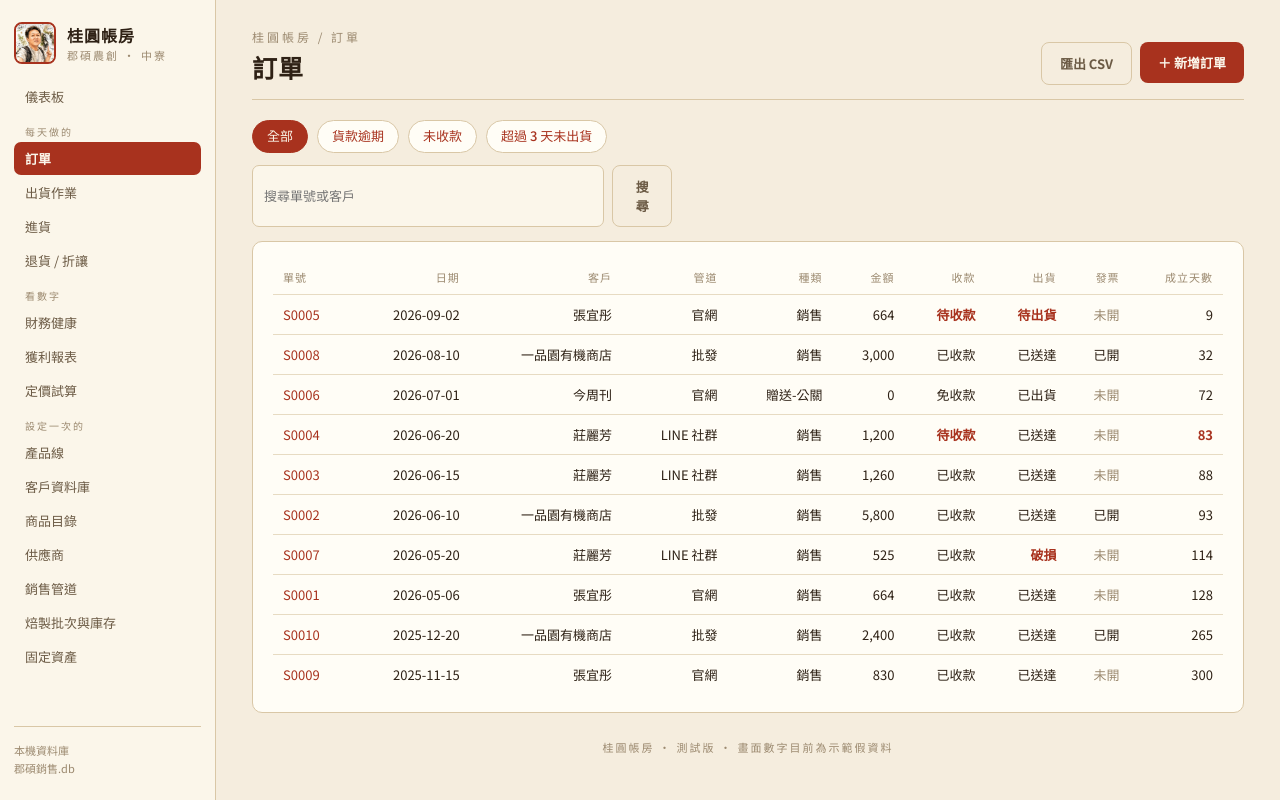
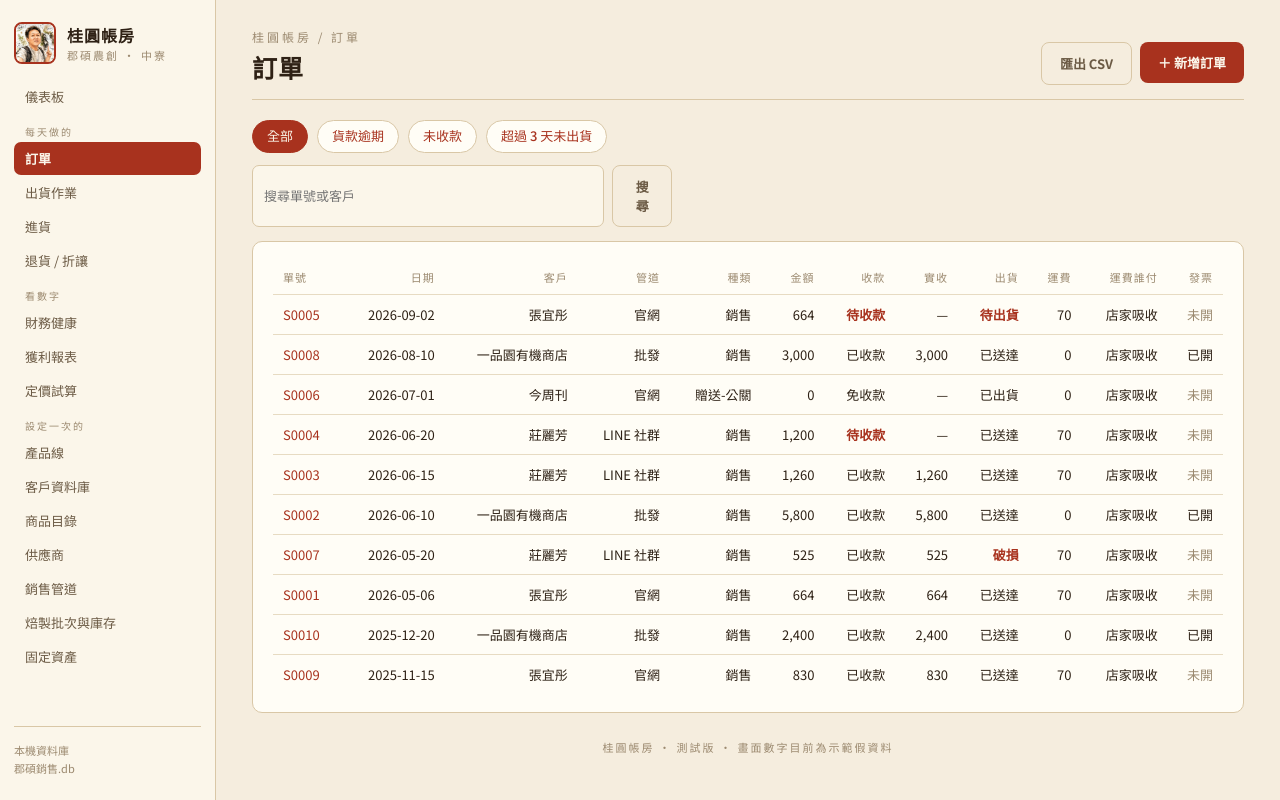
Before and after one commit to chihsuanwang/Jun-Shuo, a FastAPI app: page /orders in a window 1280 px wide. Run offline with FastAPI, Linux system fonts and the light colour scheme; data comes from the database, SQL or seed files in the repository; parts of the project's set-up code (start-up, migrations or seed data) failed here and were passed over.

Commit message:
訂單列表加實收金額/運費/運費誰付三欄,拿掉成立天數欄
- Q.orders_list() 補上 paid_amount、shipping_cost_actual、ship_payer
- 訂單頁表格新增「實收」「運費」「運費誰付」欄
- 移除「成立天數」欄(使用者認為不需要)

Co-Authored-By: Claude Sonnet 5 <noreply@anthropic.com>

```diff
--- a/app/queries.py
+++ b/app/queries.py
@@ -270,7 +270,8 @@ def orders_list(flt="all", kw=""):
     a = as_of()
     fc, fp = orders_filter(flt, kw)
     sql = f"""SELECT o.order_id, o.order_no, o.order_date, o.order_kind, o.order_total,
-                     o.payment_status, o.ship_status, o.invoiced, cu.display_name cust,
+                     o.payment_status, o.ship_status, o.invoiced, o.paid_amount,
+                     o.shipping_cost_actual, o.ship_payer, cu.display_name cust,
                      (SELECT c.name FROM channel c WHERE c.channel_id=o.channel_id) chan,
                      CAST(julianday(?)-julianday(o.order_date) AS INT) age
               FROM "order" o LEFT JOIN customer cu ON cu.customer_id=o.customer_id
--- a/app/templates/orders_list.html
+++ b/app/templates/orders_list.html
@@ -25,7 +25,7 @@
 
 <div class="card">
   <table>
-    <thead><tr><th>單號</th><th>日期</th><th>客戶</th><th>管道</th><th>種類</th><th>金額</th><th>收款</th><th>出貨</th><th>發票</th><th>成立天數</th></tr></thead>
+    <thead><tr><th>單號</th><th>日期</th><th>客戶</th><th>管道</th><th>種類</th><th>金額</th><th>收款</th><th>實收</th><th>出貨</th><th>運費</th><th>運費誰付</th><th>發票</th></tr></thead>
     <tbody>{% for r in rows %}
       <tr>
         <td><a href="/orders/{{ r.order_id }}">{{ r.order_no }}</a></td>
@@ -35,11 +35,13 @@
         <td>{{ r.order_kind }}</td>
         <td>{{ r.order_total|money }}</td>
         <td class="{{ 'neg' if r.payment_status in ('待收款','部分收款') }}">{{ r.payment_status }}</td>
+        <td>{{ r.paid_amount|money if r.paid_amount is not none else '—' }}</td>
         <td class="{{ 'neg' if r.ship_status in ('待出貨','退回','遺失','破損') }}">{{ r.ship_status }}</td>
+        <td>{{ r.shipping_cost_actual|money }}</td>
+        <td>{{ r.ship_payer }}</td>
         <td class="{{ 'muted' if not r.invoiced }}">{{ '已開' if r.invoiced else '未開' }}</td>
-        <td class="{{ 'neg' if r.age > 30 and r.payment_status=='待收款' }}">{{ r.age }}</td>
       </tr>
-    {% else %}<tr><td colspan="10" class="muted" style="text-align:left">沒有符合的訂單。</td></tr>{% endfor %}</tbody>
+    {% else %}<tr><td colspan="12" class="muted" style="text-align:left">沒有符合的訂單。</td></tr>{% endfor %}</tbody>
   </table>
 </div>
 {% endblock %}
```
